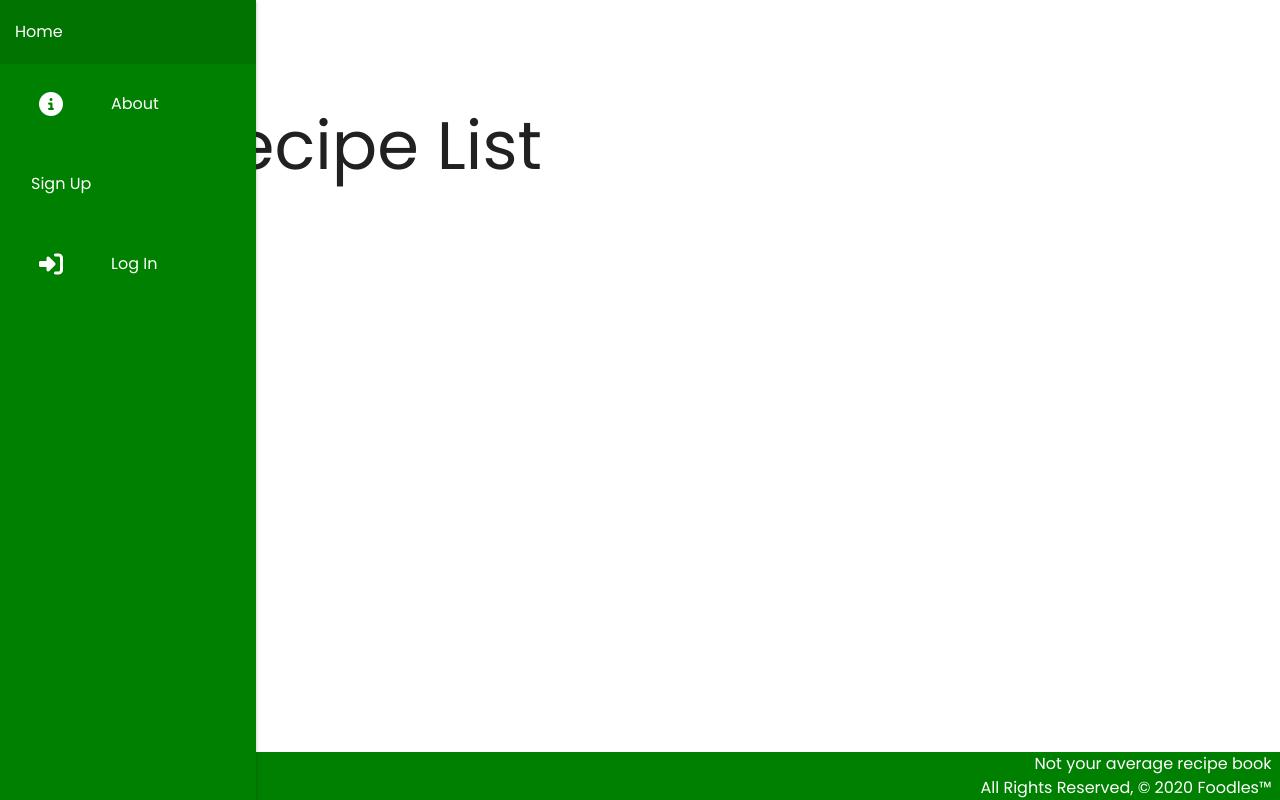
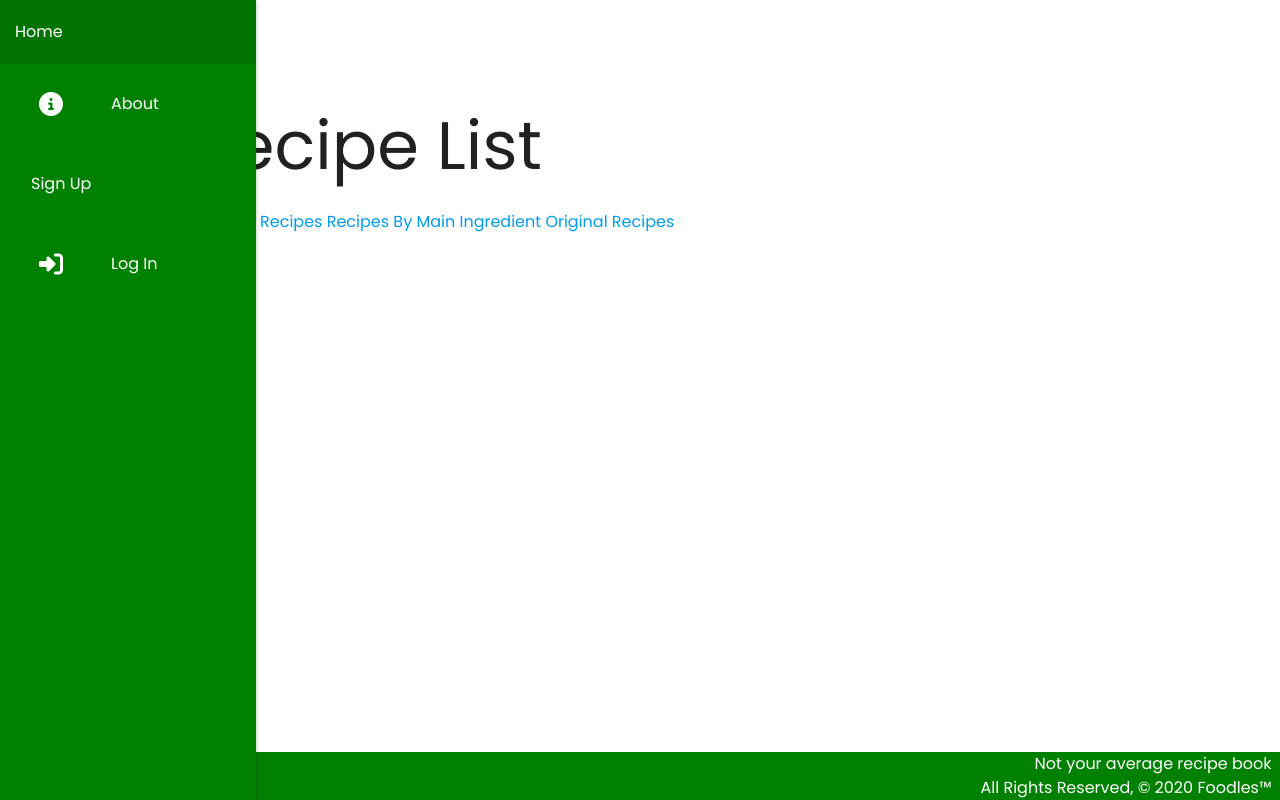
Before and after one commit to mhwhite22/foodles, a Django app: page /recipe/ in a window 1280 px wide. Run offline with Django 3.2, Linux system fonts and the light colour scheme; data that the repository does not hold is empty; some libraries are stand-ins or nearby versions.

Commit message:
truncate characters on recipe text, add links to recipe index, working on recipe main ingredient

```diff
--- a/main_app/templates/main_app/recipe_detail.html
+++ b/main_app/templates/main_app/recipe_detail.html
@@ -2,13 +2,12 @@
 {% block content %}
 
 <h1>Recipe Details</h1>
-
 <div class="card">
     <div class="card-content">
       <span class="card-title">{{ recipe.name }}</span>
       <p>Main Ingredient: {{ recpie.main_ingredient }}</p>
       <p>Source: {{ recipe.source }}</p>
-      <p>Instructions: {{ recipe.instructions }}</p>
+      <p>Instructions: {{ recipe.instructions|truncatechars:50 }}</p>
 
 
     </div>
--- a/main_app/templates/main_app/recipe_list.html
+++ b/main_app/templates/main_app/recipe_list.html
@@ -2,7 +2,11 @@
 {% block content %}
 
 <h1>Recipe List</h1>
-
+<div id="wrapper">
+  <a href="">Favorite Recipes</a>
+  <a href="">Recipes By Main Ingredient</a>
+  <a href="">Original Recipes</a>
+</div>
 {% for recipe in recipe_list %}
   <a href="{% url 'recipes_detail' recipe.id %}">
     <div class="card">
```
